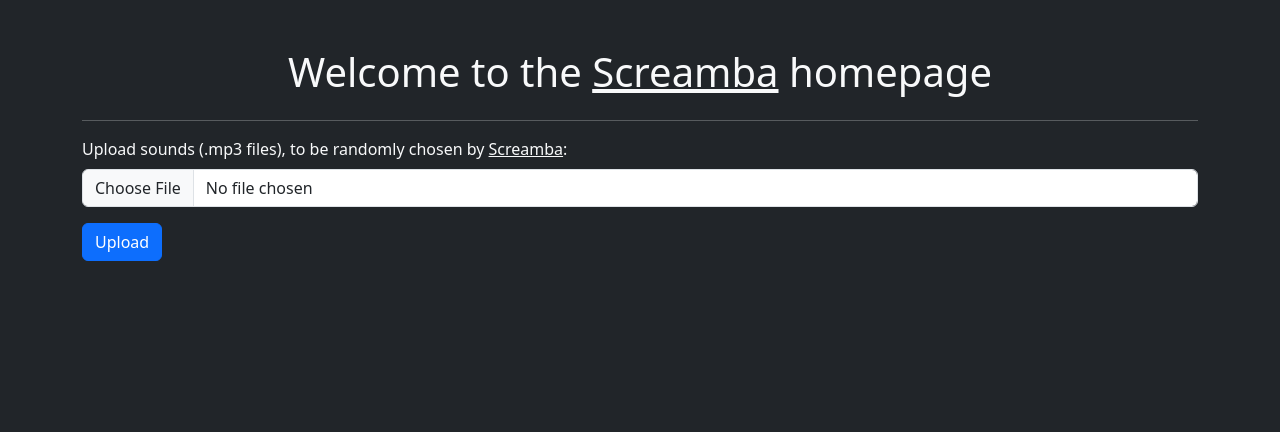
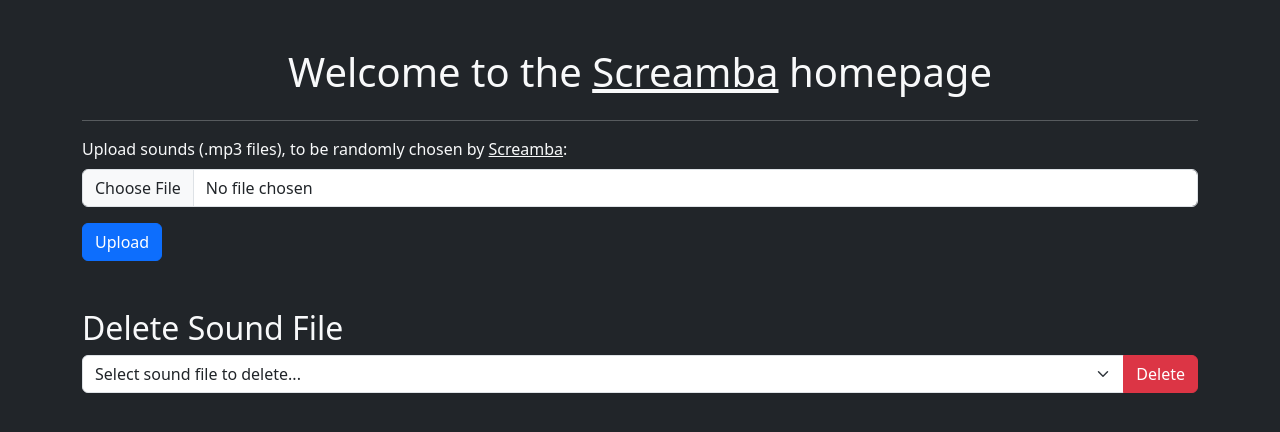
Before and after one commit to Spenc3rB/CS370_TP, a Flask app: page / in a window 1280 px wide. Shown: the top 432 px of the page. Run offline with Flask 3, Linux system fonts and the light colour scheme; some libraries are stand-ins or nearby versions.

Commit message:
update web sources

```diff
--- a/app.py
+++ b/app.py
@@ -1,12 +1,12 @@
-from flask import Flask, render_template, request, redirect, url_for
+import threading
+import random
 import os
 import time
-import random
+import busio
 import board
-import busio
 import adafruit_adxl34x
 import pygame
-from threading import Thread
+from flask import Flask, render_template, request, redirect, url_for, jsonify
 
 app = Flask(__name__)
 
@@ -14,23 +14,52 @@
 ALLOWED_EXTENSIONS = {'mp3'}
 
 app.config['UPLOAD_FOLDER'] = UPLOAD_FOLDER
+sound_files = []  # Global list to hold the available sound files
+lock = threading.Lock()  # Lock to ensure thread-safe access to the list of sound files
+
 
 def allowed_file(filename):
     return '.' in filename and filename.rsplit('.', 1)[1].lower() in ALLOWED_EXTENSIONS
 
+
+def update_sound_files():
+    global sound_files
+    while True:
+        with lock:
+            sound_files = [file for file in os.listdir(app.config['UPLOAD_FOLDER']) if file.endswith(".mp3")]
+        time.sleep(5)  # Update the list of sound files every 5 seconds
+
+
+def play_random_audio():
+    pygame.mixer.init()
+    i2c = busio.I2C(board.SCL, board.SDA)
+    accelerometer = adafruit_adxl34x.ADXL345(i2c)
+    accelerometer.enable_tap_detection(tap_count=1, duration=50, threshold=50, latency=20, window=255)
+
+    while True:
+        print("%f %f %f" % accelerometer.acceleration)
+        print("Accelerometer events:", accelerometer.events)
+        time.sleep(0.5)
+        if accelerometer.events['tap']:
+            with lock:
+                if sound_files:
+                    selected_audio = random.choice(sound_files)
+                    pygame.mixer.music.set_volume(1.0) # ensure the volume is always at 100%
+                    pygame.mixer.music.load(os.path.join(app.config['UPLOAD_FOLDER'], selected_audio))
+                    pygame.mixer.music.play()
+        time.sleep(0.5)
+
 @app.route('/')
 def index():
-    return render_template('index.html')
+    return render_template('index.html', sounds=sound_files)
+
 
 @app.route('/upload', methods=['POST'])
 def upload_file():
     if request.method == 'POST':
-        # check if the post request has the file part
         if 'file' not in request.files:
             return redirect(request.url)
         file = request.files['file']
-        # if user does not select file, browser also
-        # submit an empty part without filename
         if file.filename == '':
             return redirect(request.url)
         if file and allowed_file(file.filename):
@@ -39,45 +68,24 @@
             return redirect(url_for('index'))
     return render_template('index.html')
 
-def play_random_audio():
-    # Initialize Pygame mixer for audio
-    pygame.mixer.init()
 
-    # Function to get list of audio files from the "sounds" subdirectory
-    def get_audio_files(directory):
-        audio_files = []
-        for root, dirs, files in os.walk(directory):
-            for file in files:
-                if file.endswith(".mp3"):
-                    audio_files.append(os.path.join(root, file))
-        return audio_files
+@app.route('/delete/<filename>', methods=['POST'])
+def delete_sound(filename):
+    file_path = os.path.join(app.config['UPLOAD_FOLDER'], filename)
+    if os.path.exists(file_path):
+        os.remove(file_path)
+        return redirect(url_for('index'))
+    else:
+        return jsonify({'error': 'File not found'}), 404
 
-    # Directory containing audio files
-    audio_directory = "sounds"
-
-    # Get list of audio files
-    audio_files = get_audio_files(audio_directory)
-
-    i2c = busio.I2C(board.SCL, board.SDA)
-    accelerometer = adafruit_adxl34x.ADXL345(i2c)
-    accelerometer.enable_tap_detection(tap_count=1, duration=50, threshold=50, latency=20, window=255)
-
-    while True:
-        print("%f %f %f" % accelerometer.acceleration)
-        print("Accelerometer events:", accelerometer.events)
-        time.sleep(0.5)
-        if accelerometer.events['tap'] == True:
-            # If motion is detected, randomly select an audio file to play
-            selected_audio = random.choice(audio_files)
-            pygame.mixer.music.load(selected_audio)
-            pygame.mixer.music.play()
-
-        time.sleep(0.5)
 
 if __name__ == '__main__':
-    # Start the background process for playing random audio
-    audio_thread = Thread(target=play_random_audio)
+    sound_thread = threading.Thread(target=update_sound_files)
+    sound_thread.daemon = True
+    sound_thread.start()
+
+    audio_thread = threading.Thread(target=play_random_audio)
+    audio_thread.daemon = True
     audio_thread.start()
 
-    # Start the Flask server
     app.run(host='0.0.0.0', port=6969, debug=True)
--- /dev/null
+++ b/static/script.js
@@ -0,0 +1,32 @@
+function fetchSounds() {
+    fetch('/list_sounds')
+        .then(response => response.json())
+        .then(data => {
+            const select = document.getElementById('soundSelect');
+            select.innerHTML = '';
+            data.forEach(sound => {
+                const option = document.createElement('option');
+                option.value = sound;
+                option.text = sound;
+                select.appendChild(option);
+            });
+        });
+}
+
+function deleteSound() {
+    const filename = document.getElementById('soundSelect').value;
+    fetch('/delete/' + filename, { method: 'POST' })
+        .then(response => response.json())
+        .then(data => {
+            if (data.error) {
+                alert(data.error);
+            } else {
+                fetchSounds();
+                alert(data.message);
+            }
+        });
+}
+
+document.addEventListener('DOMContentLoaded', () => {
+    fetchSounds();
+});
--- a/templates/index.html
+++ b/templates/index.html
@@ -18,8 +18,23 @@
             </div>
             <button class="btn btn-primary" type="submit">Upload</button>
         </form>
+
+        <!-- Dropdown to display list of sound files for deletion -->
+        <div class="mt-5">
+            <h2>Delete Sound File</h2>
+            <div class="input-group mb-3">
+                <select class="form-select" id="soundSelect">
+                    <option selected>Select sound file to delete...</option>
+                    {% for sound in sounds %}
+                        <option value="{{ sound }}">{{ sound }}</option>
+                    {% endfor %}
+                </select>
+                <button class="btn btn-danger" type="button" onclick="deleteSound()">Delete</button>
+            </div>
+        </div>
     </div>
 
+    <script src="{{ url_for('static', filename='script.js') }}"></script>
     <script src="https://cdn.jsdelivr.net/npm/bootstrap@5.3.3/dist/js/bootstrap.bundle.min.js" integrity="sha384-YvpcrYf0tY3lHB60NNkmXc5s9fDVZLESaAA55NDzOxhy9GkcIdslK1eN7N6jIeHz" crossorigin="anonymous"></script>
 </body>
 </html>
```
Also changed, not shown: README.md, 1 other file.
